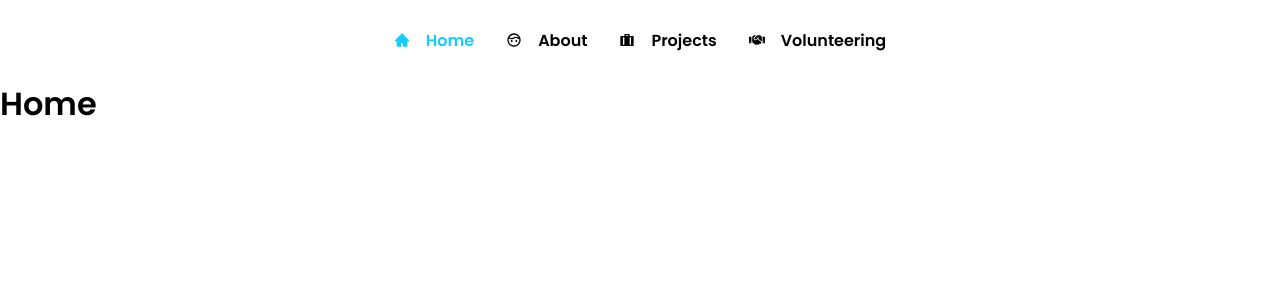
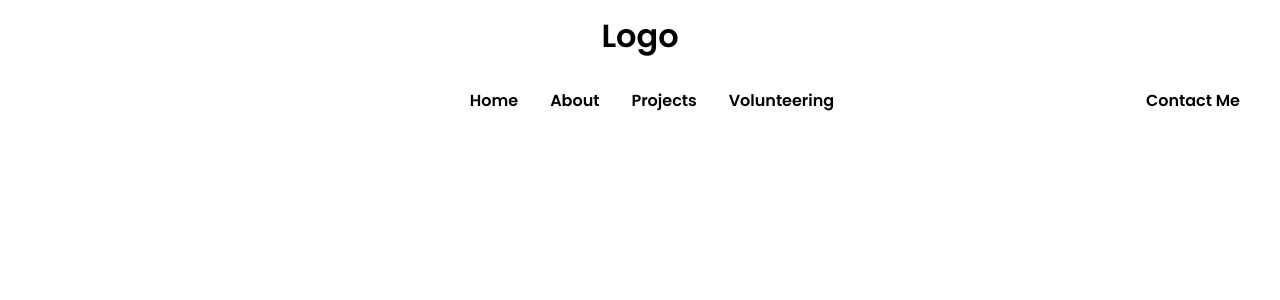
Before and after one commit to adarshajit/Portfolio-web-app, a React (Create React App) app: page / in a window 1280 px wide. Shown: the top 300 px of the page. Built offline with nearby package versions, Linux system fonts and the light colour scheme.

Commit message:
sidebar and navbar redesigned

```diff
--- a/package.json
+++ b/package.json
@@ -11,6 +11,7 @@
     "react-icons": "^4.2.0",
     "react-router-dom": "^5.2.0",
     "react-scripts": "4.0.3",
+    "react-scroll": "^1.8.2",
     "styled-components": "^5.2.3",
     "web-vitals": "^1.1.1"
   },
--- a/src/App.js
+++ b/src/App.js
@@ -1,26 +1,29 @@
 import "./App.css";
-import Sidebar from "./Components/Sidebar";
+import React, { useState } from "react";
 import { BrowserRouter as Router, Switch, Route } from "react-router-dom";
-import { Home } from "./Pages/Home";
+import Home from "./Pages/Home";
 import { About } from "./Pages/About";
 import { Projects } from "./Pages/Projects";
 import { Volunteering } from "./Pages/Volunteering";
-import Navbar from "./Components/Navbar";
+import Navbar from "./Components/Navbar/Navbar";
+import Sidebar from "./Components/Sidebar/Sidebar";
+function App() {
+  const [isOpen, setIsOpen] = useState(false);
 
-function App() {
+  const toggle = () => {
+    setIsOpen(!isOpen);
+  };
   return (
-    <>
     <Router>
-        <Navbar />
-        <Sidebar />
+      <Sidebar isOpen={isOpen} toggle={toggle} />
+      <Navbar toggle={toggle} />
       <Switch>
-          <Route path="/" exact component={Home} />
+        <Route path="/home" exact component={Home} />
         <Route path="/about" component={About} />
         <Route path="/projects" component={Projects} />
         <Route path="/volunteering" component={Volunteering} />
       </Switch>
     </Router>
-    </>
   );
 }
 
--- a/src/Components/Navbar.js
+++ /dev/null
@@ -1,24 +0,0 @@
-import React from "react";
-import { SidebarData } from "./SidebarData";
-import { Nav, NavLink, NavMenu } from "./NavbarElements";
-
-const Navbar = () => {
-  return (
-    <>
-      <Nav>
-        {SidebarData.map((item, index) => {
-          return (
-            <NavMenu key={index}>
-              <NavLink to={item.path} activeStyle>
-                {item.icon}
-                <span>{item.title}</span>
-              </NavLink>
-            </NavMenu>
-          );
-        })}
-      </Nav>
-    </>
-  );
-};
-
-export default Navbar;
--- /dev/null
+++ b/src/Components/Navbar/Navbar.js
@@ -0,0 +1,34 @@
+import React from "react";
+import { Nav, Bars, NavLink, NavMenu, NavBtn, H1 } from "./navbarElements";
+
+const Navbar = ({ toggle }) => {
+  return (
+    <>
+      <H1>Logo</H1>
+      <Nav>
+        <Bars onClick={toggle} />
+        <NavMenu>
+          <NavLink to="/home" activeStyle>
+            Home
+          </NavLink>
+          <NavLink to="/about" activeStyle>
+            About
+          </NavLink>
+          <NavLink to="/projects" activeStyle>
+            Projects
+          </NavLink>
+          <NavLink to="/volunteering" activeStyle>
+            Volunteering
+          </NavLink>
+        </NavMenu>
+        <NavBtn>
+          <NavLink to="/home" activeStyle>
+            Contact Me
+          </NavLink>
+        </NavBtn>
+      </Nav>
+    </>
+  );
+};
+
+export default Navbar;
--- /dev/null
+++ b/src/Components/Navbar/navbarElements.js
@@ -0,0 +1,79 @@
+import styled from "styled-components";
+import { NavLink as Link } from "react-router-dom";
+import { FaBars } from "react-icons/fa";
+
+export const Nav = styled.nav`
+  background: #fff;
+  height: 80px;
+  display: flex;
+  justify-content: center;
+  padding: 0.5rem;
+  z-index: 10;
+`;
+
+export const H1 = styled.h1`
+  color: #000;
+  display: flex;
+  align-items: center;
+  justify-content: center;
+  text-decoration: none;
+  padding: 0 1rem;
+  height: 100%;
+  cursor: pointer;
+  margin-top: 12px;
+
+  @media screen and (max-width: 768px) {
+    margin-top: 12px;
+  }
+`;
+
+export const NavLink = styled(Link)`
+  color: #000;
+  display: flex;
+  align-items: center;
+  text-decoration: none;
+  padding: 0 1rem;
+  height: 100%;
+  cursor: pointer;
+
+  &.active {
+    color: #7c4dff;
+  }
+`;
+
+export const Bars = styled(FaBars)`
+  display: none;
+  color: #000;
+
+  @media screen and (max-width: 768px) {
+    display: block;
+    position: absolute;
+    top: 0;
+    right: 0;
+    transform: translate(-100%, 75%);
+    font-size: 1.8rem;
+    cursor: pointer;
+  }
+`;
+
+export const NavMenu = styled.div`
+  display: flex;
+  align-items: center;
+  margin-right: -24px;
+
+  @media screen and (max-width: 768px) {
+    display: none;
+  }
+`;
+
+export const NavBtn = styled.nav`
+  position: absolute;
+  align-items: center;
+  margin-right: -24px;
+  margin-top: 20px;
+  justify-content: center;
+  right: 3rem;
+  @media screen and (max-width: 768px) {
+    display: none;
+  }
+`;
--- a/src/Components/NavbarElements.js
+++ /dev/null
@@ -1,34 +0,0 @@
-import styled from "styled-components";
-import { NavLink as Link } from "react-router-dom";
-
-export const Nav = styled.nav`
-  background: #fff;
-  height: 80px;
-  display: flex;
-  justify-content: center;
-  padding: 0.5rem calc((100vw-1000px) / 2);
-  z-index: 10;
-`;
-
-export const NavLink = styled(Link)`
-  color: #000;
-  display: flex;
-  align-items: center;
-  text-decoration: none;
-  padding: 0 1rem;
-  height: 100% auto;
-  cursor: pointer;
-
-  &.active {
-    color: #15cdfc;
-  }
-`;
-
-export const NavMenu = styled.div`
-  display: flex;
-  align-items: center;
-
-  @media screen and (max-width: 768px) {
-    display: none;
-  }
-`;
--- a/src/Components/Sidebar.css
+++ /dev/null
@@ -1,94 +0,0 @@
-.navbar {
-  height: 80px;
-  display: flex;
-  justify-content: left;
-  align-items: center;
-}
-
-.menu-bars {
-  position: relative;
-  margin-left: 2rem;
-  font-size: 2rem;
-  background: none;
-  top: -60px;
-  cursor: pointer;
-}
-
-.menu-cross {
-  position: relative;
-  margin-left: 2rem;
-  font-size: 2rem;
-  background: none;
-  cursor: pointer;
-}
-
-.nav-menu {
-  background-color: #fff;
-  width: 250px;
-  height: 100vh;
-  display: flex;
-  justify-content: left;
-  position: fixed;
-  top: 0;
-  left: -100%;
-  transition: 850ms;
-}
-
-.nav-menu.active {
-  left: 0;
-  transition: 350ms;
-}
-
-.nav-text {
-  display: flex;
-  justify-content: center;
-  align-items: center;
-  padding: 8px 0px 8px 16px;
-  list-style: none;
-  height: 60px;
-}
-
-.nav-text a {
-  text-decoration: none;
-  color: rgb(121, 121, 121);
-  font-size: 18px;
-  width: 95%;
-  height: 100%;
-  display: flex;
-  align-items: center;
-  padding: 0 16px;
-  border-radius: 4px;
-}
-
-.nav-text a:hover {
-  background-color: blueviolet;
-}
-
-.nav-menu-items {
-  width: 100%;
-}
-
-.navbar-toggle {
-  background-color: #fff;
-  width: 100%;
-  height: 80px;
-  display: flex;
-  justify-content: left;
-  align-items: center;
-}
-
-span {
-  margin-left: 16px;
-}
-
-@media only screen and (max-width: 768px) {
-  .navbar {
-    display: block;
-  }
-}
-
-@media only screen and (min-width: 768px) {
-  .navbar {
-    display: none;
-  }
-}
--- a/src/Components/Sidebar.js
+++ /dev/null
@@ -1,46 +0,0 @@
-import React, { useState } from "react";
-import * as FaIcons from "react-icons/fa";
-import * as AiIcons from "react-icons/ai";
-import { Link } from "react-router-dom";
-import { SidebarData } from "./SidebarData";
-import "./Sidebar.css";
-
-import { IconContext } from "react-icons";
-
-const Navbar = () => {
-  const [sidebar, setSidebar] = useState(false);
-
-  const showSidebar = () => setSidebar(!sidebar);
-  return (
-    <>
-      <IconContext.Provider value={{ color: "#000" }}>
-        <div className="navbar">
-          <Link to="#" className="menu-bars">
-            <FaIcons.FaBars onClick={showSidebar} />
-          </Link>
-        </div>
-        <nav className={sidebar ? "nav-menu active" : "nav-menu"}>
-          <ul className="nav-menu-items" onClick={showSidebar}>
-            <li className="navbar-toggle">
-              <Link to="#" className="menu-cross">
-                <AiIcons.AiOutlineClose onClick={showSidebar} />
-              </Link>
-            </li>
-            {SidebarData.map((item, index) => {
-              return (
-                <li key={index} className={item.cName}>
-                  <Link to={item.path}>
-                    {item.icon}
-                    <span>{item.title}</span>
-                  </Link>
-                </li>
-              );
-            })}
-          </ul>
-        </nav>
-      </IconContext.Provider>
-    </>
-  );
-};
-
-export default Navbar;
--- /dev/null
+++ b/src/Components/Sidebar/Sidebar.js
@@ -0,0 +1,41 @@
+import React from "react";
+import {
+  SidebarContainer,
+  Icon,
+  CloseIcon,
+  SidebarWrapper,
+  SidebarLink,
+  SidebarRoute,
+  SideBtnWrap,
+} from "./SidebarElements";
+
+const Sidebar = ({ isOpen, toggle }) => {
+  return (
+    <SidebarContainer isOpen={isOpen} onClick={toggle}>
+      <Icon onClick={toggle}>
+        <CloseIcon />
+      </Icon>
+      <SidebarWrapper>
+        <SidebarLink to="/" onClick={toggle}>
+          Home
+        </SidebarLink>
+        <SidebarLink to="/about" onClick={toggle}>
+          About
+        </SidebarLink>
+        <SidebarLink to="/projects" onClick={toggle}>
+          Projects
+        </SidebarLink>
+        <SidebarLink to="/volunteering" onClick={toggle}>
+          Volunteering
+        </SidebarLink>
+      </SidebarWrapper>
+      <SideBtnWrap>
+        <SidebarRoute to="/" onClick={toggle}>
+          Contact Me
+        </SidebarRoute>
+      </SideBtnWrap>
+    </SidebarContainer>
+  );
+};
+
+export default Sidebar;
--- /dev/null
+++ b/src/Components/Sidebar/SidebarElements.js
@@ -0,0 +1,92 @@
+import styled from "styled-components";
+import { FaTimes } from "react-icons/fa";
+import { Link as LinkScroll } from "react-scroll";
+import { Link as LinkRouter } from "react-router-dom";
+
+export const SidebarContainer = styled.div`
+  position: fixed;
+  z-index: 1000;
+  width: 100%;
+  height: 100%;
+  background: #fff;
+  display: grid;
+  align-items: center;
+  top: 0;
+  left: 0;
+  transition: 0.3s ease-in-out;
+  opacity: ${({ isOpen }) => (isOpen ? "100%" : "0")};
+  top: ${({ isOpen }) => (isOpen ? "0" : "-100%")};
+`;
+
+export const CloseIcon = styled(FaTimes)`
+  color: #000;
+`;
+
+export const Icon = styled.div`
+  position: absolute;
+  top: 1.2rem;
+  right: 1.5rem;
+  background: transparent;
+  font-size: 2rem;
+  cursor: pointer;
+  outline: none;
+`;
+
+export const SidebarWrapper = styled.div`
+  color: #000;
+`;
+
+export const SidebarMenu = styled.ul`
+  display: grid;
+  grid-template-columns: 1fr;
+  grid-template-rows: repeat(6, 80px);
+  text-align: center;
+  @media screen and (max-width: 480px) {
+    grid-template-rows: repeat(6, 60px);
+  }
+`;
+
+export const SidebarLink = styled(LinkScroll)`
+  display: flex;
+  align-items: center;
+  justify-content: center;
+  font-size: 1.5rem;
+  text-decoration: none;
+  list-style: none;
+  transition: 0.2s ease-in-out;
+  text-decoration: none;
+  color: #000;
+  cursor: pointer;
+  &:hover {
+    color: #7c4dff;
+    transition: 0.2s ease-in-out;
+  }
+`;
+
+export const SideBtnWrap = styled.div`
+  display: flex;
+  justify-content: center;
+
+  @media screen and (max-width: 768px) {
+    display: none;
+  }
+`;
+
+export const SidebarRoute = styled(LinkRouter)`
+  border-radius: 50px;
+  background: #fdc12a;
+  white-space: nowrap;
+  padding: 16px 64px;
+  color: #7c4dff;
+  font-size: 16px;
+  outline: none;
+  border: none;
+  cursor: pointer;
+  transition: all 0.2s ease-in-out;
+  text-decoration: none;
+  &:hover {
+    transition: all 0.2s ease-in-out;
+    background: #fff;
+    color: #010606;
+  }
+`;
--- a/src/Components/SidebarData.js
+++ /dev/null
@@ -1,34 +0,0 @@
-import React from "react";
-import * as FaIcons from "react-icons/fa";
-import * as AiIcons from "react-icons/ai";
-import * as RiIcons from "react-icons/ri";
-import * as BiIcons from "react-icons/bi";
-
-export const SidebarData = [
-  {
-    title: "Home",
-    path: "/",
-    icon: <AiIcons.AiFillHome />,
-    cName: "nav-text",
-  },
-  {
-    title: "About",
-    path: "/about",
-    icon: <BiIcons.BiFace />,
-    cName: "nav-text",
-  },
-
-  {
-    title: "Projects",
-    path: "/projects",
-    icon: <RiIcons.RiSuitcaseFill />,
-    cName: "nav-text",
-  },
-
-  {
-    title: "Volunteering",
-    path: "/volunteering",
-    icon: <FaIcons.FaHandshake />,
-    cName: "nav-text",
-  },
-];
--- a/src/Pages/Home.js
+++ b/src/Pages/Home.js
@@ -1,9 +1,11 @@
 import React from "react";
 
-export const Home = () => {
+const Home = () => {
   return (
-    <div>
+    <>
       <h1>Home</h1>
-    </div>
+    </>
   );
 };
+
+export default Home;
```
Also changed, not shown: 1 other file (tests, documents, lock files or other folders). Lines whose indentation alone changed are shown as unchanged.
